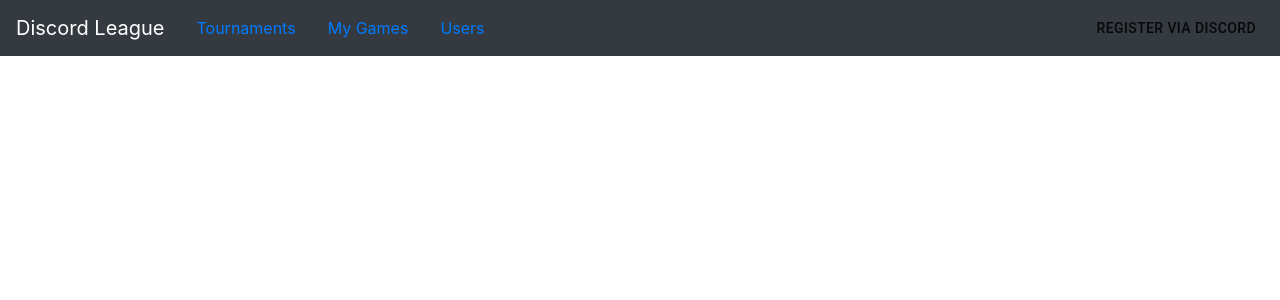
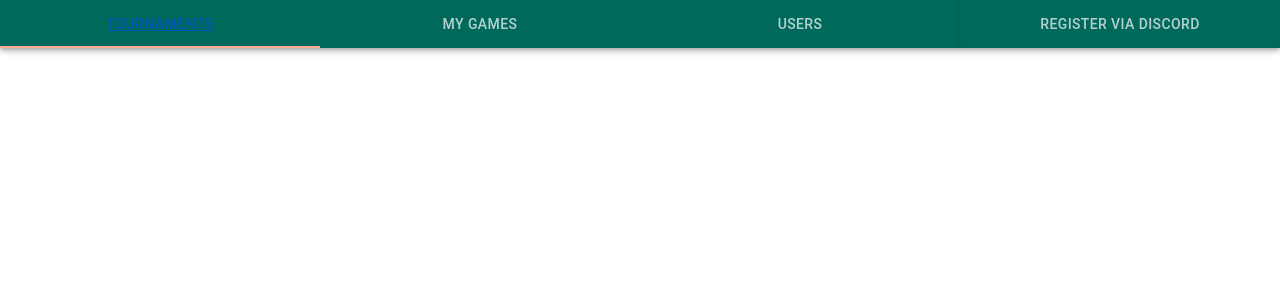
Before and after one commit to l5r-discord-league/discord-league, a React (Create React App) app in the folder client/: page / in a window 1280 px wide. Shown: the top 300 px of the page. Built offline with nearby package versions, Linux system fonts and the light colour scheme.

Commit message:
user Material UI AppBar and create custom theme

```diff
--- a/client/src/App.tsx
+++ b/client/src/App.tsx
@@ -10,7 +10,16 @@ import { ThemeProvider } from '@material-ui/styles'
 import { createMuiTheme } from '@material-ui/core/styles'
 
 // create our material ui theme using up to date typography variables
-const theme = createMuiTheme({})
+const theme = createMuiTheme({
+  palette: {
+    primary: {
+      main: '#00695c',
+    },
+    secondary: {
+      main: '#ffab91',
+    },
+  },
+})
 
 export default function App(): JSX.Element {
   return (
--- a/client/src/components/NavBar.tsx
+++ b/client/src/components/NavBar.tsx
@@ -1,31 +1,60 @@
 import React from 'react'
-import { Nav, Navbar } from 'react-bootstrap'
-import { Link, useHistory } from 'react-router-dom'
-import { Button } from '@material-ui/core'
+import { useHistory } from 'react-router-dom'
+import { Button, AppBar, Tabs, Tab } from '@material-ui/core'
 
-export function NavBar() {
+function a11yProps(index: number) {
+  return {
+    id: `nav-tab-${index}`,
+    'aria-controls': `nav-tabpanel-${index}`,
+  }
+}
+
+function LinkTab(props: { label: string; to: string }) {
   const history = useHistory()
 
-  function registerUser() {
-    // TODO needs to redirect to port 8080
-    history.push('/api/auth')
+  function navigate(to: string) {
+    history.push(to)
   }
 
   return (
-    <Navbar bg="dark" variant="dark">
-      <Navbar.Brand href="tournaments">Discord League</Navbar.Brand>
-      <Nav.Link as={Link} to="tournaments">
-        Tournaments
-      </Nav.Link>
-      <Nav.Link as={Link} to="my-games">
-        My Games
-      </Nav.Link>
-      <Nav.Link as={Link} to="users">
-        Users
-      </Nav.Link>
-      <Navbar.Collapse className="justify-content-end">
-        <Button onClick={() => registerUser()}>Register via Discord</Button>
-      </Navbar.Collapse>
-    </Navbar>
+    <Tab component="a" onClick={() => navigate(props.to)} {...props}>
+      {props.label}
+    </Tab>
   )
 }
+
+export function NavBar() {
+  const [value, setValue] = React.useState(0)
+
+  const handleChange = (event: React.ChangeEvent<{}>, newValue: number) => {
+    setValue(newValue)
+  }
+
+  function registerUser() {
+    window.location.href = '/api/auth'
+  }
+
+  return (
+    <div>
+      <AppBar position="static">
+        <Tabs
+          variant="fullWidth"
+          value={value}
+          onChange={handleChange}
+          aria-label="nav tabs example"
+        >
+          <LinkTab label="Tournaments" to="/tournaments" {...a11yProps(0)} />
+          <LinkTab label="My Games" to="/my-games" {...a11yProps(1)} />
+          <LinkTab label="Users" to="/users" {...a11yProps(2)} />
+          <Tab
+            component={Button}
+            variant="contained"
+            color="primary"
+            label="Register via Discord"
+            onClick={() => registerUser()}
+          />
+        </Tabs>
+      </AppBar>
+    </div>
+  )
+}
```
